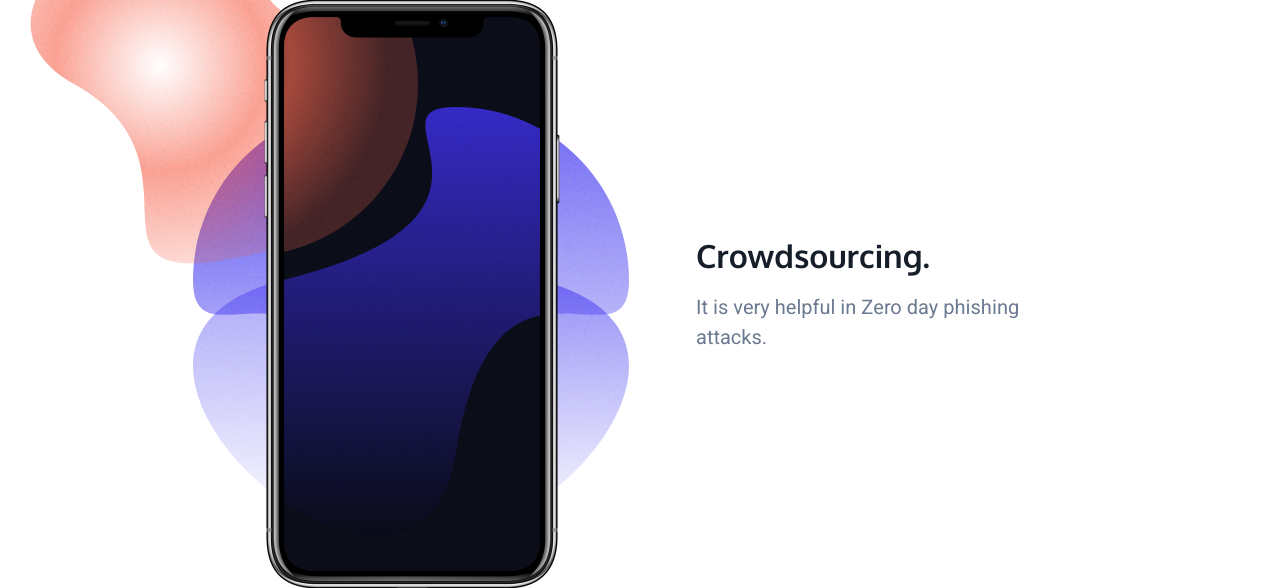
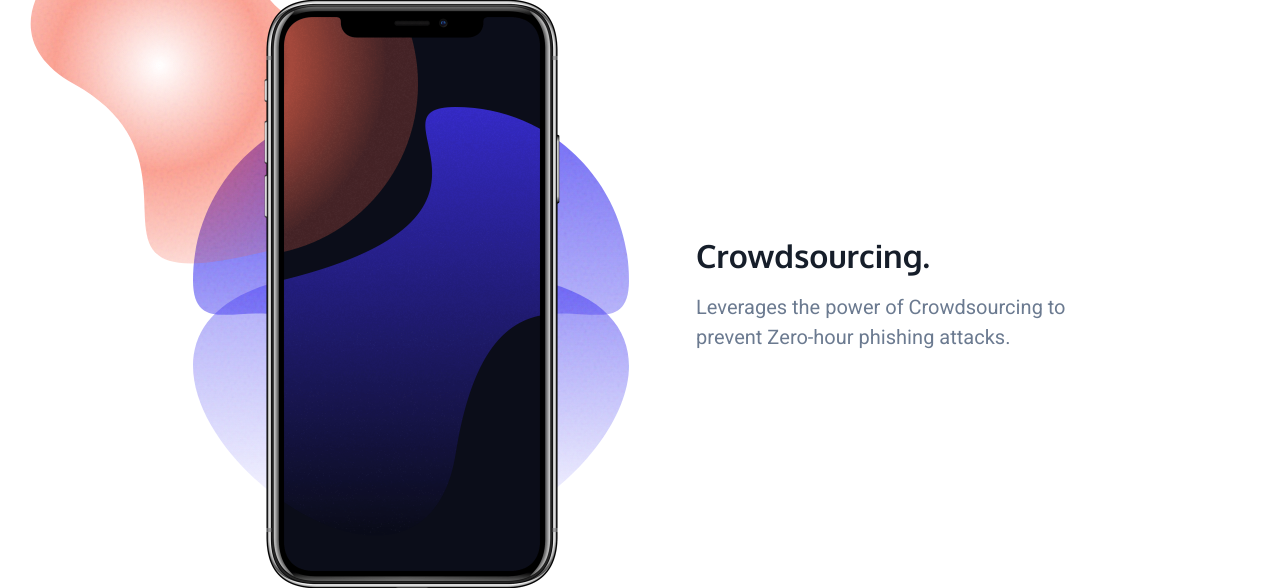
Before and after one commit to Harishwarrior/Phish_Defender_-Backend, a Flask app: page / in a window 1280 px wide. Shown: the part 2799-3387 px from the top of the page. Run offline with Flask 2, Linux system fonts and the light colour scheme.

Commit message:
fixed crowdsouring lines in html

```diff
--- a/templates/index.html
+++ b/templates/index.html
@@ -87,7 +87,7 @@
 								</div>
 								<div class="feature-extended-body is-revealing">
 									<h3 class="mt-0 mb-16">Crowdsourcing.</h3>
-									<p class="m-0">It is very helpful in Zero day phishing attacks.</p>
+									<p class="m-0">Leverages the power of Crowdsourcing to prevent Zero-hour phishing attacks.</p>
 								</div>
 							</div>
 							<div class="feature-extended">
```
